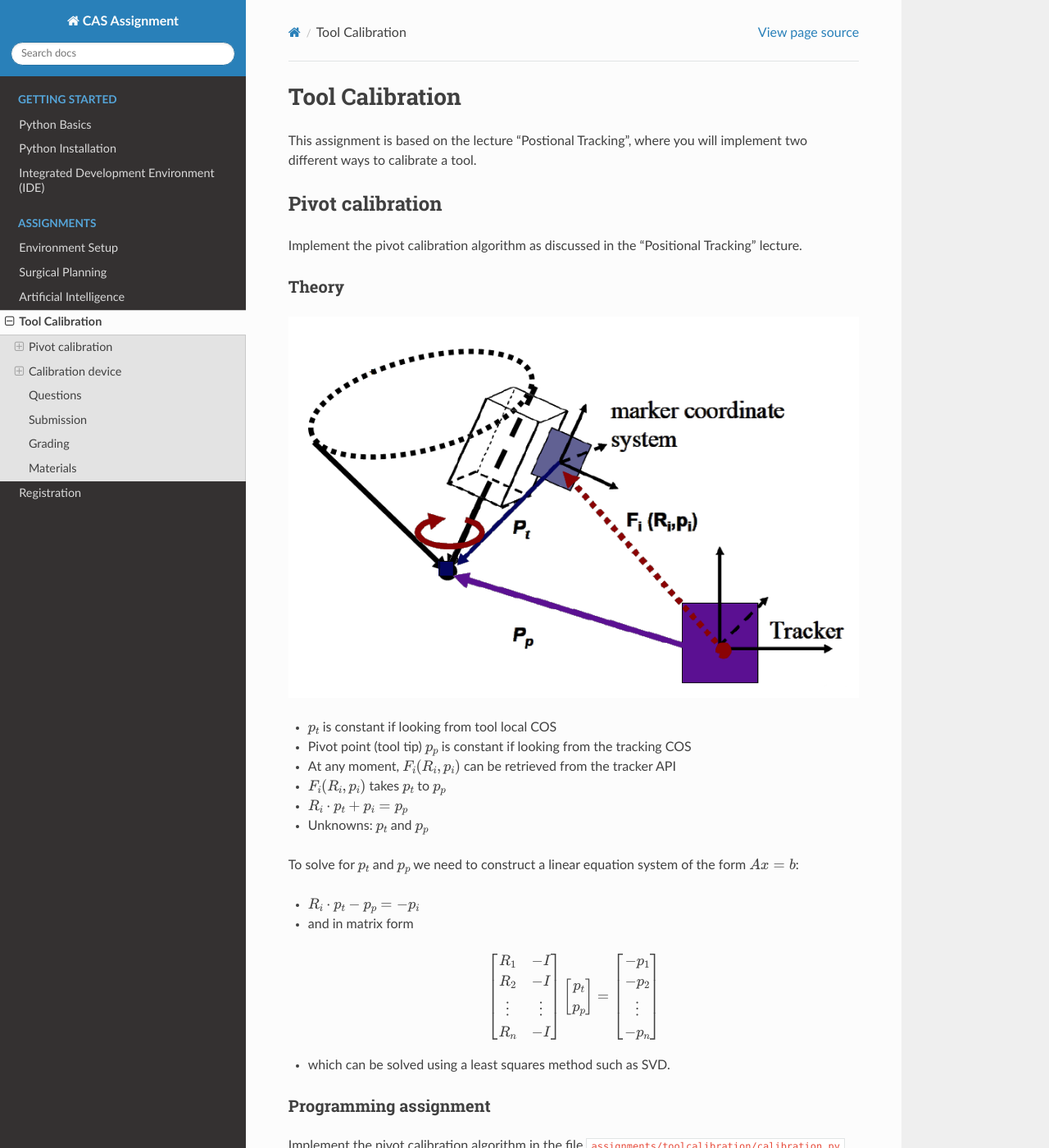
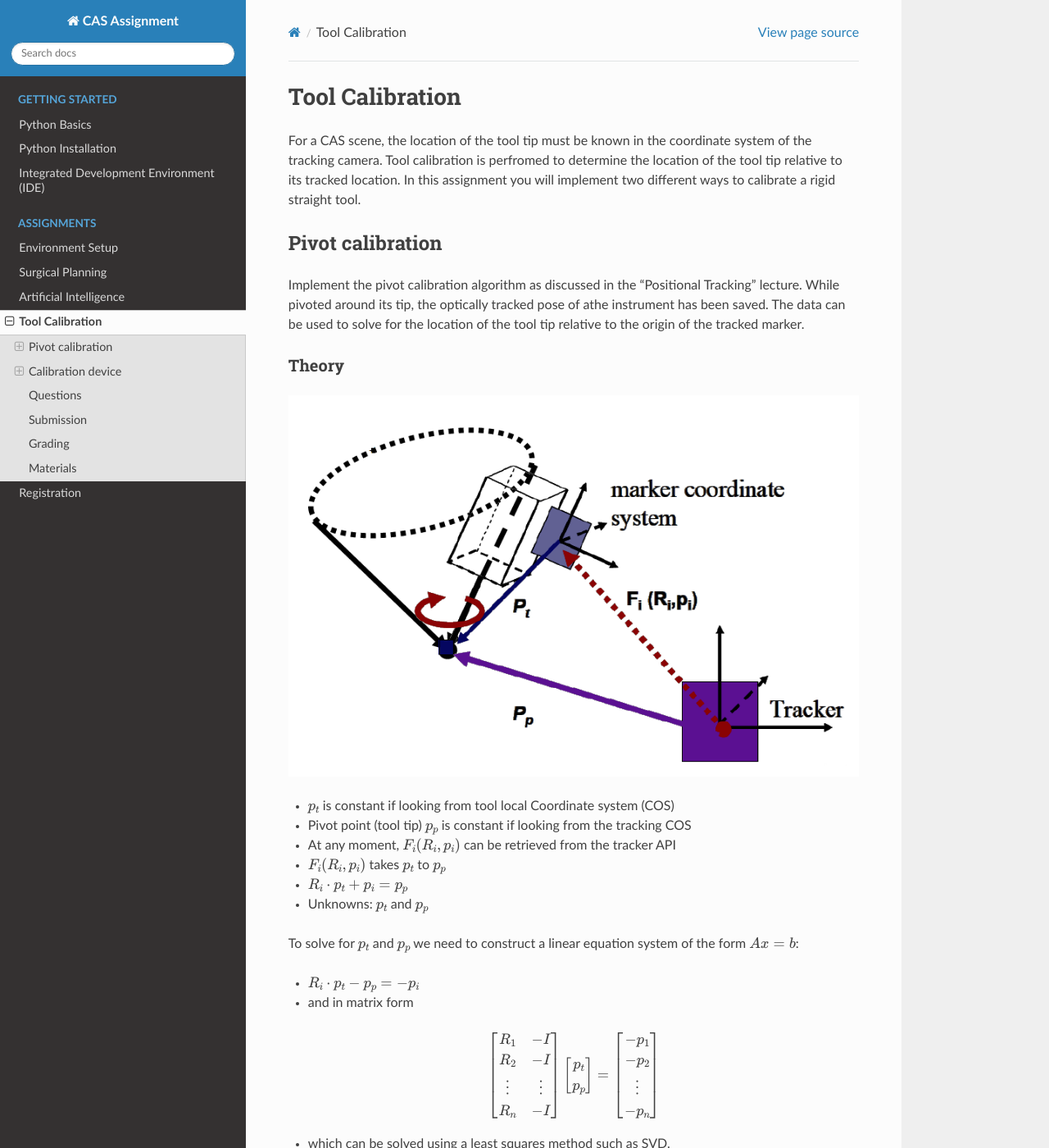
Before and after one commit to persmed/cas-assignment, a Sphinx documentation site: the page built from docs/assignment.toolcalibration.rst, in a window 1280 px wide and 1400 px high. Shown: the whole window at 82% size. Built offline with Sphinx 7.4.7 and the Read the Docs theme 2.0.0, drawn with Linux system fonts in a browser that asks for light colours; some of the changed text lies outside the part shown.

Commit message:
changed text in calibration and planning

```diff
--- a/docs/assignment.surgicalplan.rst
+++ b/docs/assignment.surgicalplan.rst
@@ -12,7 +12,7 @@ Region Growing
 --------------
 
 In this assignment you have to implement a region growing algorithm, as discussed in the lecture, in the file ``assignments/planning/segmentation.py``.
-Before you implement the code, copy the ``pelvis_ct.nii.gz`` data into ``data/planning/pelvis_ct.nii.gz``. In ``segmentation.py``, you are already provided with a rough implementation of the algorithm. You mainly have to complete the places with a TODO tag.
+Before you implement the code, copy the ``pelvis_ct.nii.gz`` data into ``data/planning/pelvis_ct.nii.gz``. In ``segmentation.py``, you are already provided with a rough implementation of the algorithm. You mainly have to complete code in lines with a TODO tag.
 
 .. code-block:: python
     :linenos:
--- a/docs/assignment.toolcalibration.rst
+++ b/docs/assignment.toolcalibration.rst
@@ -1,19 +1,19 @@
 Tool Calibration
 ################
 
-This assignment is based on the lecture "Postional Tracking", where you will implement two different ways to calibrate a tool.
+For a CAS scene, the location of the tool tip must be known in the coordinate system of the tracking camera. Tool calibration is perfromed to determine the location of the tool tip relative to its tracked location. In this assignment you will implement two different ways to calibrate a rigid straight tool.
 
 Pivot calibration
 *****************
 
-Implement the pivot calibration algorithm as discussed in the "Positional Tracking" lecture.
+Implement the pivot calibration algorithm as discussed in the "Positional Tracking" lecture. While pivoted around its tip, the optically tracked pose of athe instrument has been saved. The data can be used to solve for the location of the tool tip relative to the origin of the tracked marker.
 
 Theory
 ======
 
 .. image:: img/pivot_calibration.png
 
-* :math:`p_t` is constant if looking from tool local COS
+* :math:`p_t` is constant if looking from tool local Coordinate system (COS)
 * Pivot point (tool tip) :math:`p_p` is constant if looking from the tracking COS
 * At any moment, :math:`F_i(R_i, p_i)` can be retrieved from the tracker API
 * :math:`F_i(R_i, p_i)` takes :math:`p_t` to :math:`p_p`
@@ -127,11 +127,11 @@ Questions
 
 Write a short document (max 1 page) where you address the following questions:
 
-#. In which coordinate system is the vector :math:`p_t`
-#. Write down the formula to get the tip of the pointer in the camera coordinate system
+#. Show how SVD can be used to solve your overdetermined equation of the form :math:`Ax = b`
+#. Write down the equation expressing the tip of the pointer in the camera coordinate system
 #. Where does the error in your result come from (what you get is not the exact solution which is provided)?
 #. How many degrees of freedeom can you calibrate with pivoting? Which ones are missing?
-#. If your instrument is non-rigid (e.g. a needle) your :math:`p_t` is off if your instrument is bent. How can you overcome this issue?
+#. If your instrument is non-rigid (e.g. a needle) your :math:`p_t` will expereince error when the tool bends. How can you overcome this issue?
 
 Submission
 **********
```
